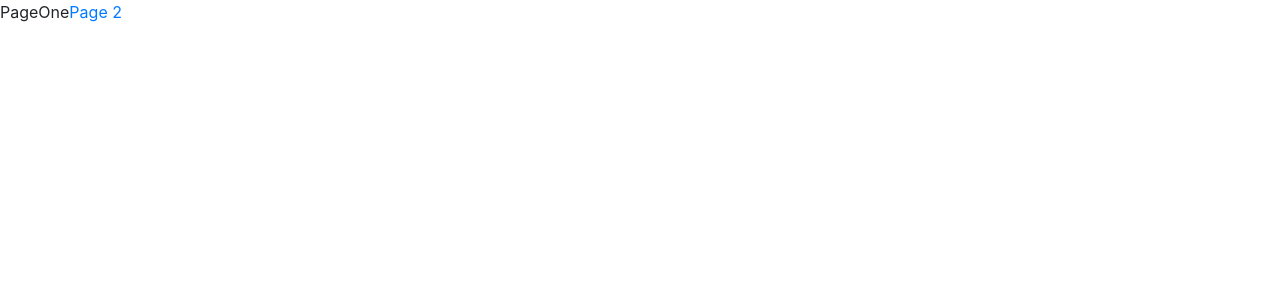
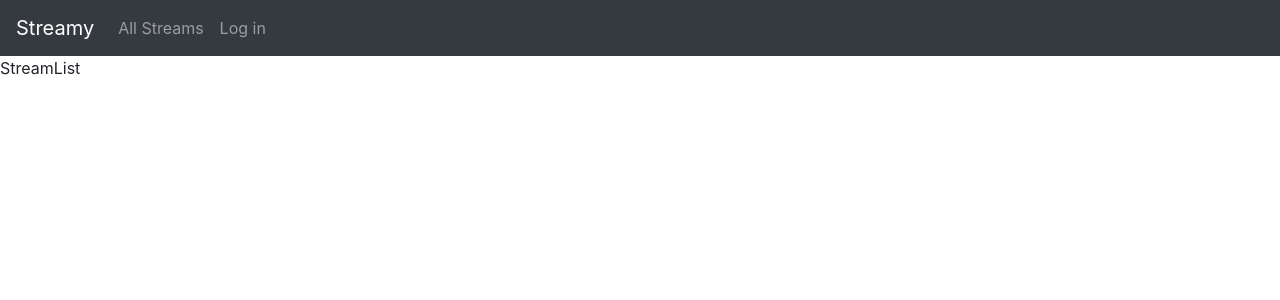
Before and after one commit to JorgeLoredo-1852/Misc-Web, a React (Create React App) app in the folder streaming_app/client/: page / in a window 1280 px wide. Shown: the top 300 px of the page. Built offline with nearby package versions, Linux system fonts and the light colour scheme.

Commit message:
Navbar created

```diff
--- a/streaming_app/client/src/components/App.js
+++ b/streaming_app/client/src/components/App.js
@@ -1,29 +1,24 @@
 import React from 'react';
 import { BrowserRouter, Route, Link } from 'react-router-dom';
 
-const pageOne = () =>{
-    return (
-    <div>
-        PageOne
-        <Link to="/page2">Page 2</Link>
-    </div>);
-};
-
-const pageTwo = () =>{
-    return (
-    <div>
-        pageTwo
-        <Link to="/">Page1</Link>
-    </div>);
-};
+import StreamList from './streaming/StreamList';
+import StreamEdit from './streaming/StreamEdit';
+import StreamShow from './streaming/StreamShow';
+import StreamCreate from './streaming/StreamCreate';
+import StreamDelete from './streaming/StreamDelete';
+import Header from './Header';
 
 const App = () => {
     return(
         <div>
             <BrowserRouter>
                 <div>
-                    <Route path="/" exact component={pageOne}/>
-                    <Route path="/page2" exact component={pageTwo}/>
+                    <Header/>
+                    <Route path="/" exact component={StreamList}/>
+                    <Route path="/stream/new" exact component={StreamCreate}/>
+                    <Route path="/stream/edit" exact component={StreamEdit}/>
+                    <Route path="/stream/delete" exact component={StreamDelete}/>
+                    <Route path="/stream/view" exact component={StreamShow}/>
                 </div>
             </BrowserRouter>
         </div>
--- /dev/null
+++ b/streaming_app/client/src/components/Header.js
@@ -0,0 +1,25 @@
+import React from 'react';
+import { Link } from 'react-router-dom';
+
+const Header = () => {
+    return(
+    <nav class="navbar navbar-expand-md navbar-dark bg-dark">
+        <Link class="navbar-brand" to="/">Streamy</Link>
+        <button class="navbar-toggler" type="button" data-toggle="collapse" data-target="#navbarNav" aria-controls="navbarNav" aria-expanded="false" aria-label="Toggle navigation">
+            <span class="navbar-toggler-icon"></span>
+        </button>
+        <div class="collapse navbar-collapse " id="navbarNav">
+            <ul class="navbar-nav">
+                <li class="nav-item">
+                    <Link class="nav-link" to="/">All Streams</Link>
+                </li>
+                <li class="nav-item">
+                    <a class="nav-link ">Log in</a>
+                </li>
+            </ul>
+        </div>
+    </nav>
+    );
+};
+
+export default Header;
--- /dev/null
+++ b/streaming_app/client/src/components/streaming/StreamCreate.js
@@ -0,0 +1,11 @@
+import React from 'react';
+
+const StreamCreate = () => {
+    return (
+        <div>
+                StreamCreate
+        </div>
+    );
+};
+
+export default StreamCreate;
--- /dev/null
+++ b/streaming_app/client/src/components/streaming/StreamDelete.js
@@ -0,0 +1,11 @@
+import React from 'react';
+
+const StreamDelete = () => {
+    return (
+        <div>
+                StreamDelete
+        </div>
+    );
+};
+
+export default StreamDelete;
--- /dev/null
+++ b/streaming_app/client/src/components/streaming/StreamEdit.js
@@ -0,0 +1,11 @@
+import React from 'react';
+
+const StreamEdit = () => {
+    return (
+        <div>
+                StreamEdit
+        </div>
+    );
+};
+
+export default StreamEdit;
--- /dev/null
+++ b/streaming_app/client/src/components/streaming/StreamList.js
@@ -0,0 +1,12 @@
+import React from 'react';
+import { Link } from 'react-router-dom';
+
+const StreamList = () => {
+    return (
+        <div>
+             StreamList
+        </div>
+    );
+};
+
+export default StreamList;
--- /dev/null
+++ b/streaming_app/client/src/components/streaming/StreamShow.js
@@ -0,0 +1,11 @@
+import React from 'react';
+
+const StreamShow = () => {
+    return (
+        <div>
+                StreamShow
+        </div>
+    );
+};
+
+export default StreamShow;
```
Also changed, not shown: 1 other file (tests, documents, lock files or other folders).
